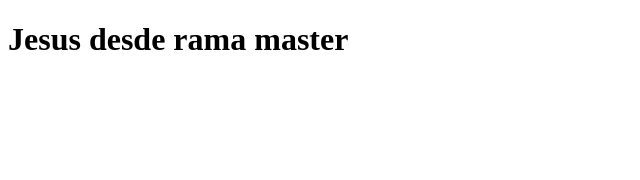
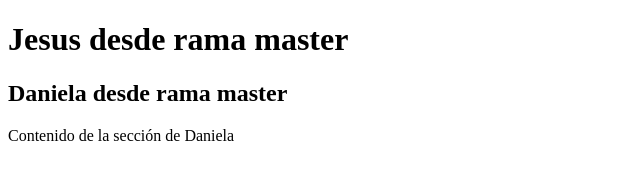
Before and after one commit to gsus2024/repogrupalsenati1, a plain HTML site: page index.html in a window 1280 px wide. Shown: the whole page, without its empty margins (0-640 px from the left). Drawn offline with Linux system fonts and the light colour scheme.

Commit message:
se subieron cambios desde la rama daniela

```diff
--- a/index.html
+++ b/index.html
@@ -7,5 +7,8 @@
 </head>
 <body>
     <h1>Jesus desde rama master</h1>
+    <h2>Daniela desde rama master</h2>
+    <p>Contenido de la sección de Daniela  </p>
+
 </body>
 </html>
```
